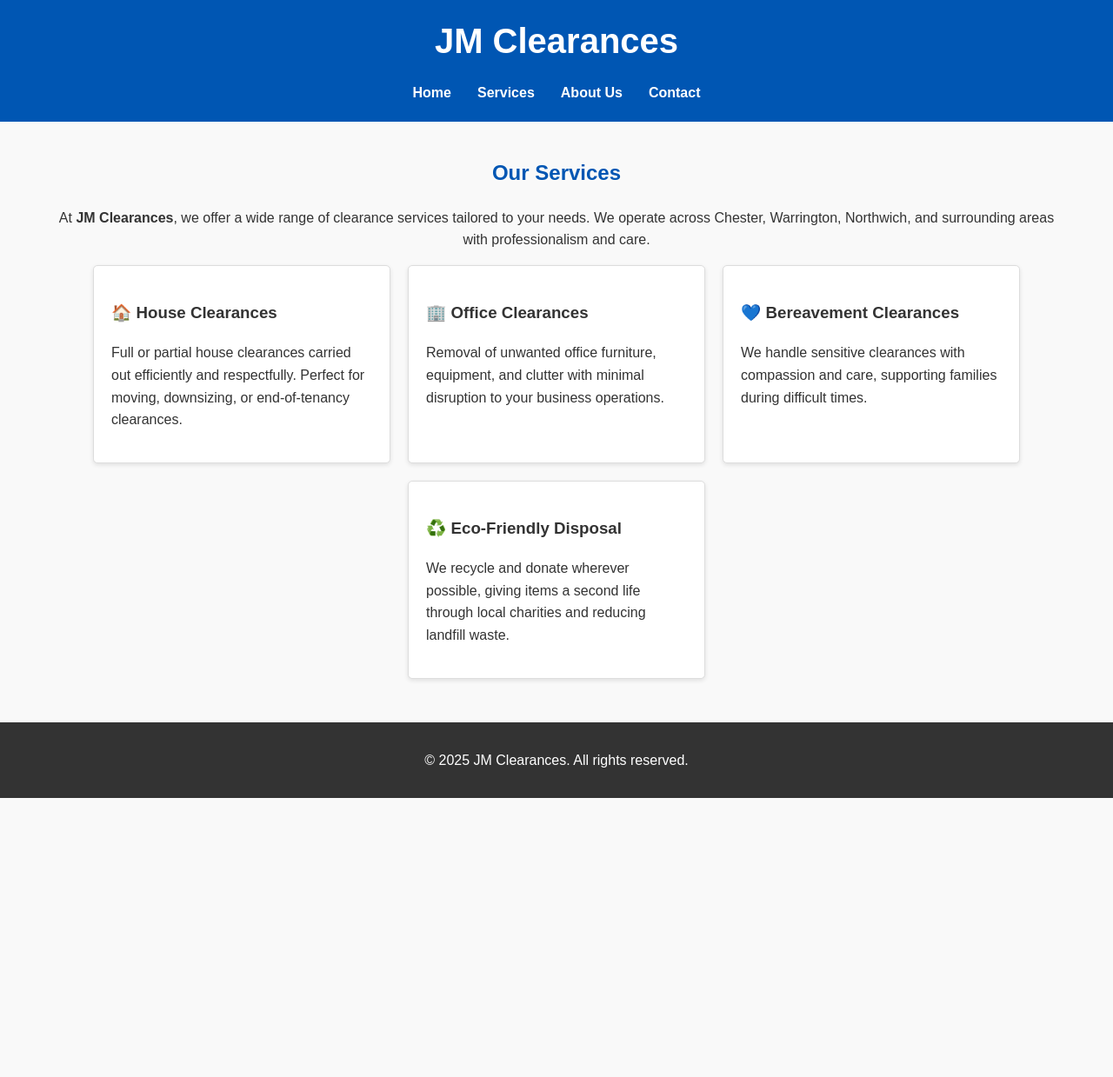
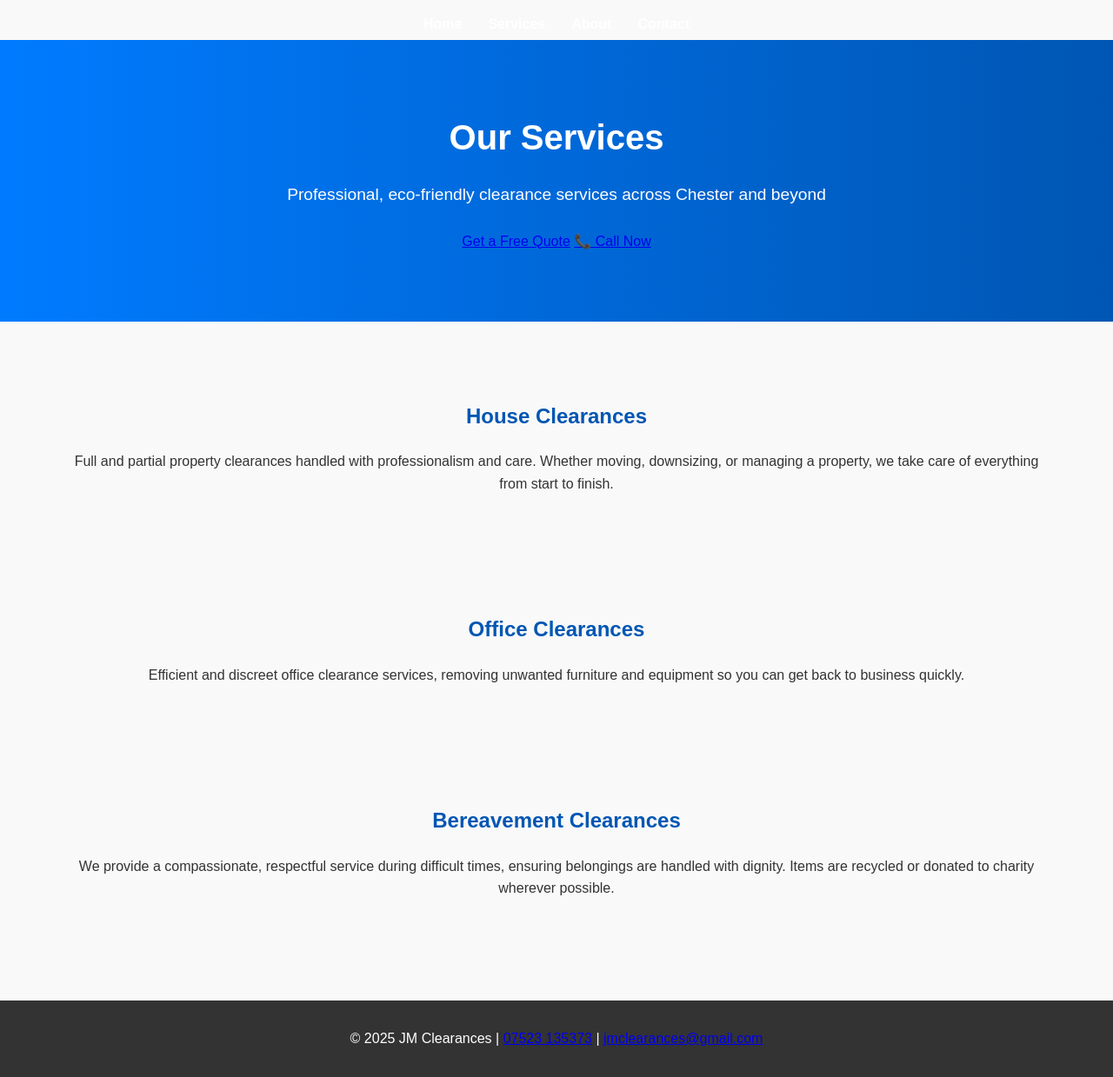
Before and after one commit to JmClearances/jm-clearances, a plain HTML site: page what-we-do.html in a window 1280 px wide. Shown: the whole page at 87% size. Before the commit the page ends 918 px from the top, so only its background shows below. Drawn offline with Linux system fonts and the light colour scheme.

Commit message:
Update what-we-do.html

```diff
--- a/what-we-do.html
+++ b/what-we-do.html
@@ -1,51 +1,52 @@
 <!DOCTYPE html>
 <html lang="en">
 <head>
-    <meta charset="UTF-8">
-    <meta name="viewport" content="width=device-width, initial-scale=1.0">
-    <meta name="description" content="JM Clearances provides professional house, office, and bereavement clearances across Chester, Warrington, Northwich and nearby areas.">
-    <title>Our Services - JM Clearances</title>
+  <meta charset="utf-8">
+  <meta name="viewport" content="width=device-width,initial-scale=1">
+  <title>Our Services | JM Clearances</title>
+  <meta name="description" content="Learn more about JM Clearances services including house clearances, office clearances, and sensitive bereavement clearances across Chester and surrounding areas.">
   <link rel="stylesheet" href="style.css">
 </head>
 <body>
-    <header>
-        <h1>JM Clearances</h1>
-        <nav>
+
+  <nav class="navbar">
     <ul>
       <li><a href="index.html">Home</a></li>
       <li><a href="what-we-do.html" class="active">Services</a></li>
-                <li><a href="about.html">About Us</a></li>
+      <li><a href="about.html">About</a></li>
       <li><a href="contact.html">Contact</a></li>
     </ul>
   </nav>
+
+  <header class="hero">
+    <div class="inner">
+      <h1>Our Services</h1>
+      <p>Professional, eco-friendly clearance services across Chester and beyond</p>
+      <a class="cta" href="contact.html">Get a Free Quote</a>
+      <a class="call-now" href="tel:07523135373">📞 Call Now</a>
+    </div>
   </header>
 
-    <section class="container">
-        <h2>Our Services</h2>
-        <p>At <strong>JM Clearances</strong>, we offer a wide range of clearance services tailored to your needs. We operate across Chester, Warrington, Northwich, and surrounding areas with professionalism and care.</p>
-
-        <div class="services-list">
-            <div>
-                <h3>🏠 House Clearances</h3>
-                <p>Full or partial house clearances carried out efficiently and respectfully. Perfect for moving, downsizing, or end-of-tenancy clearances.</p>
-            </div>
-            <div>
-                <h3>🏢 Office Clearances</h3>
-                <p>Removal of unwanted office furniture, equipment, and clutter with minimal disruption to your business operations.</p>
-            </div>
-            <div>
-                <h3>💙 Bereavement Clearances</h3>
-                <p>We handle sensitive clearances with compassion and care, supporting families during difficult times.</p>
-            </div>
-            <div>
-                <h3>♻️ Eco-Friendly Disposal</h3>
-                <p>We recycle and donate wherever possible, giving items a second life through local charities and reducing landfill waste.</p>
-            </div>
-        </div>
+  <main class="container">
+    <section class="service-card">
+      <h2 class="section-title">House Clearances</h2>
+      <p>Full and partial property clearances handled with professionalism and care. Whether moving, downsizing, or managing a property, we take care of everything from start to finish.</p>
     </section>
 
-    <footer>
-        <p>&copy; 2025 JM Clearances. All rights reserved.</p>
+    <section class="service-card">
+      <h2 class="section-title">Office Clearances</h2>
+      <p>Efficient and discreet office clearance services, removing unwanted furniture and equipment so you can get back to business quickly.</p>
+    </section>
+
+    <section class="service-card">
+      <h2 class="section-title">Bereavement Clearances</h2>
+      <p>We provide a compassionate, respectful service during difficult times, ensuring belongings are handled with dignity. Items are recycled or donated to charity wherever possible.</p>
+    </section>
+  </main>
+
+  <footer class="footer">
+    <p>© 2025 JM Clearances | <a href="tel:07523135373">07523 135373</a> | <a href="mailto:jmclearances@gmail.com">jmclearances@gmail.com</a></p>
   </footer>
+
 </body>
 </html>
```
Lines whose indentation alone changed are shown as unchanged.
